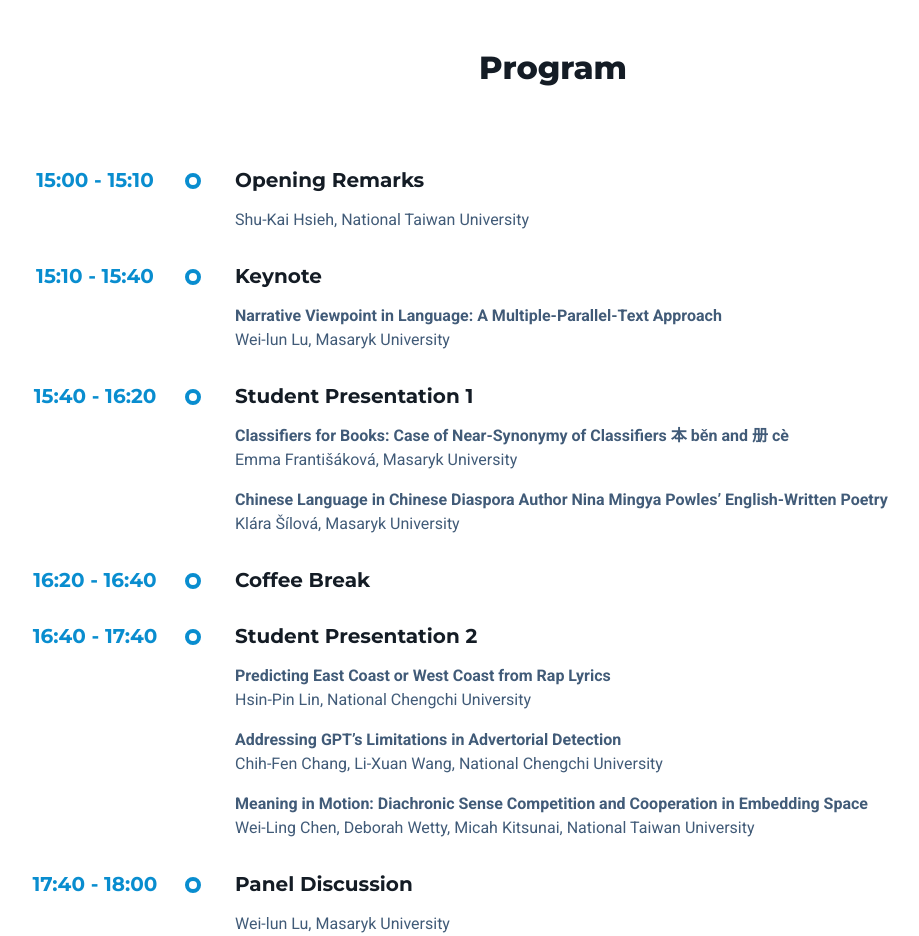
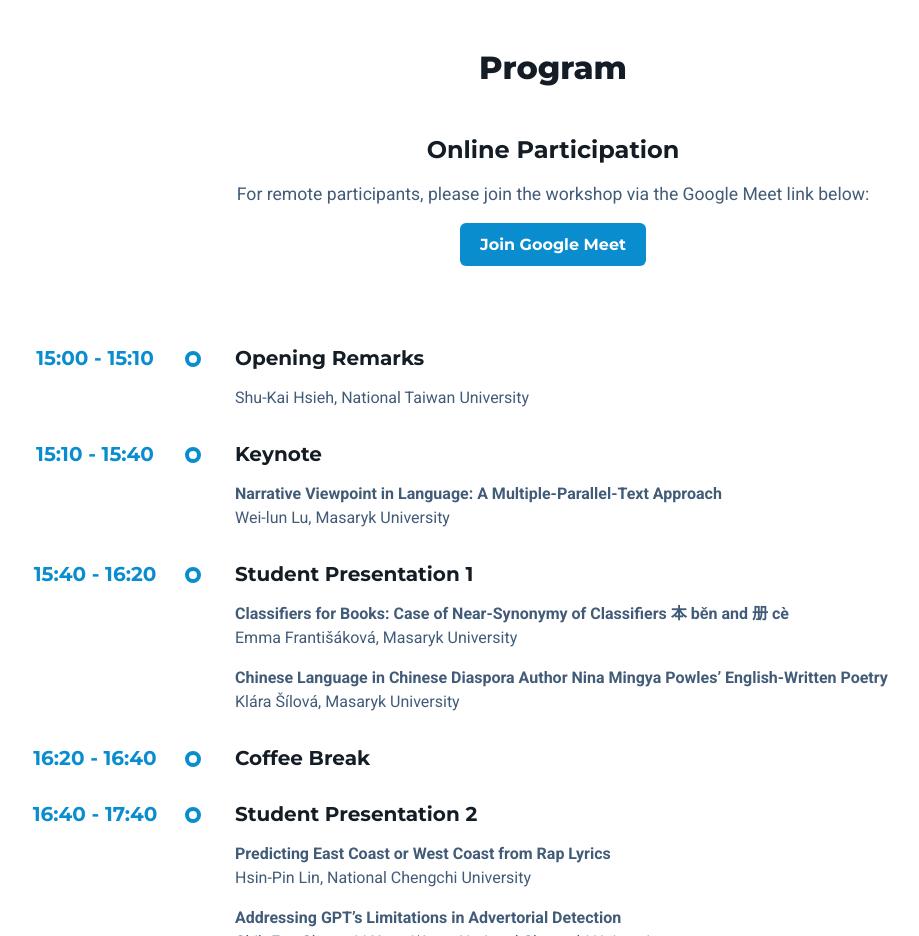
Before and after one commit to lopentu/langcog2025, a plain HTML site: page index.html in a window 1280 px wide. Shown: the part 900-1836 px from the top of the page, without its empty margins (87-1006 px from the left). Drawn offline with Linux system fonts and the light colour scheme.

Commit message:
Update online meeting link

```diff
--- a/index.html
+++ b/index.html
@@ -97,7 +97,15 @@
 	<section id="schedule-section" class="schedule-section section">
 		<div class="container">
 			<h3 class="section-heading text-center mb-5">Program</h3>
-
+			<div class="text-center mb-5">
+				<h4 class="mb-3">Online Participation</h4>
+				<p class="mb-3" style="font-size: 1.1rem;">
+					For remote participants, please join the workshop via the Google Meet link below:
+				</p>
+				<a href="https://meet.google.com/tnf-irqr-dif" target="_blank" class="btn btn-primary">
+					Join Google Meet
+				</a>
+			</div>
 
 			<!-- Tab panes -->
 			<div class="schedule-tab-content tab-content">
```
